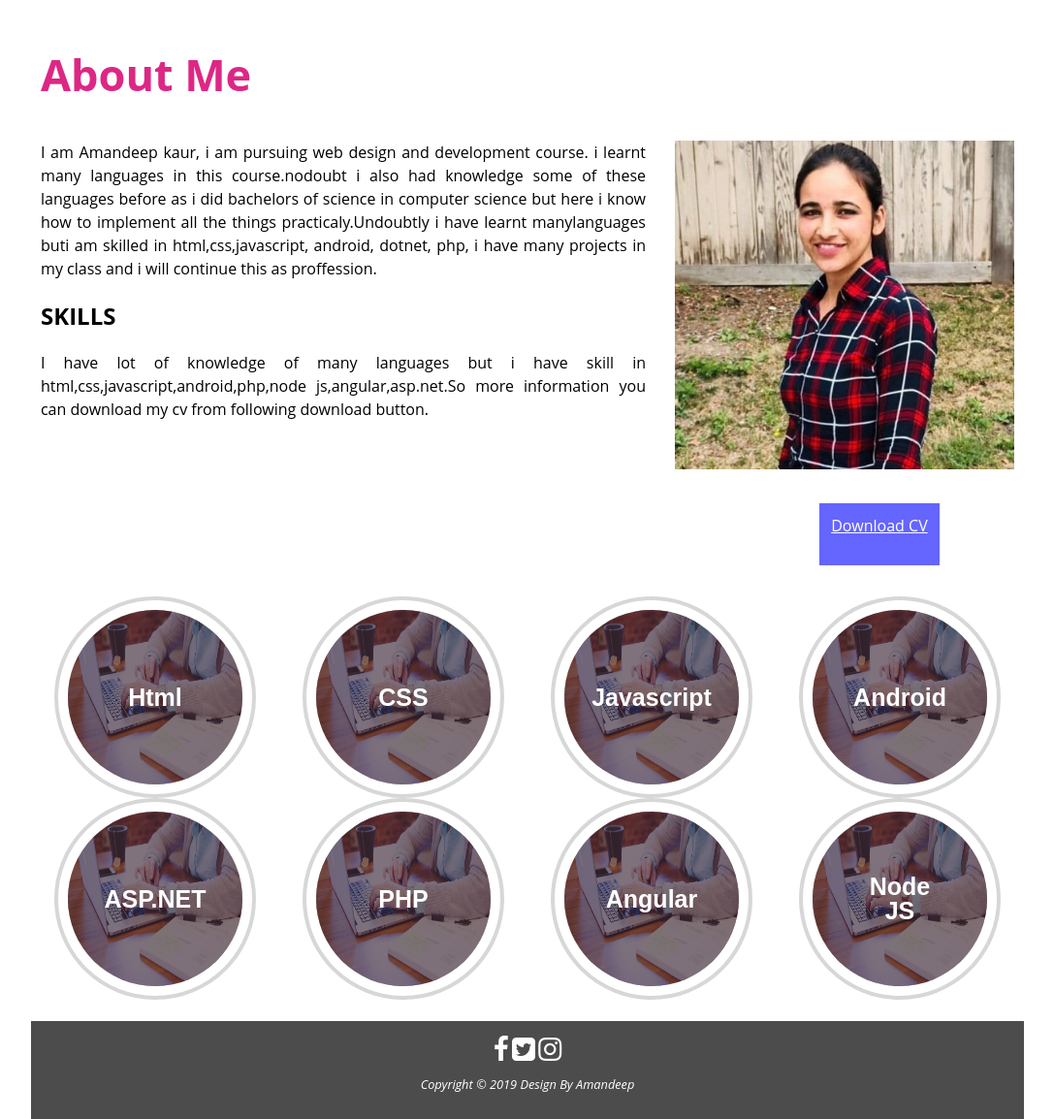
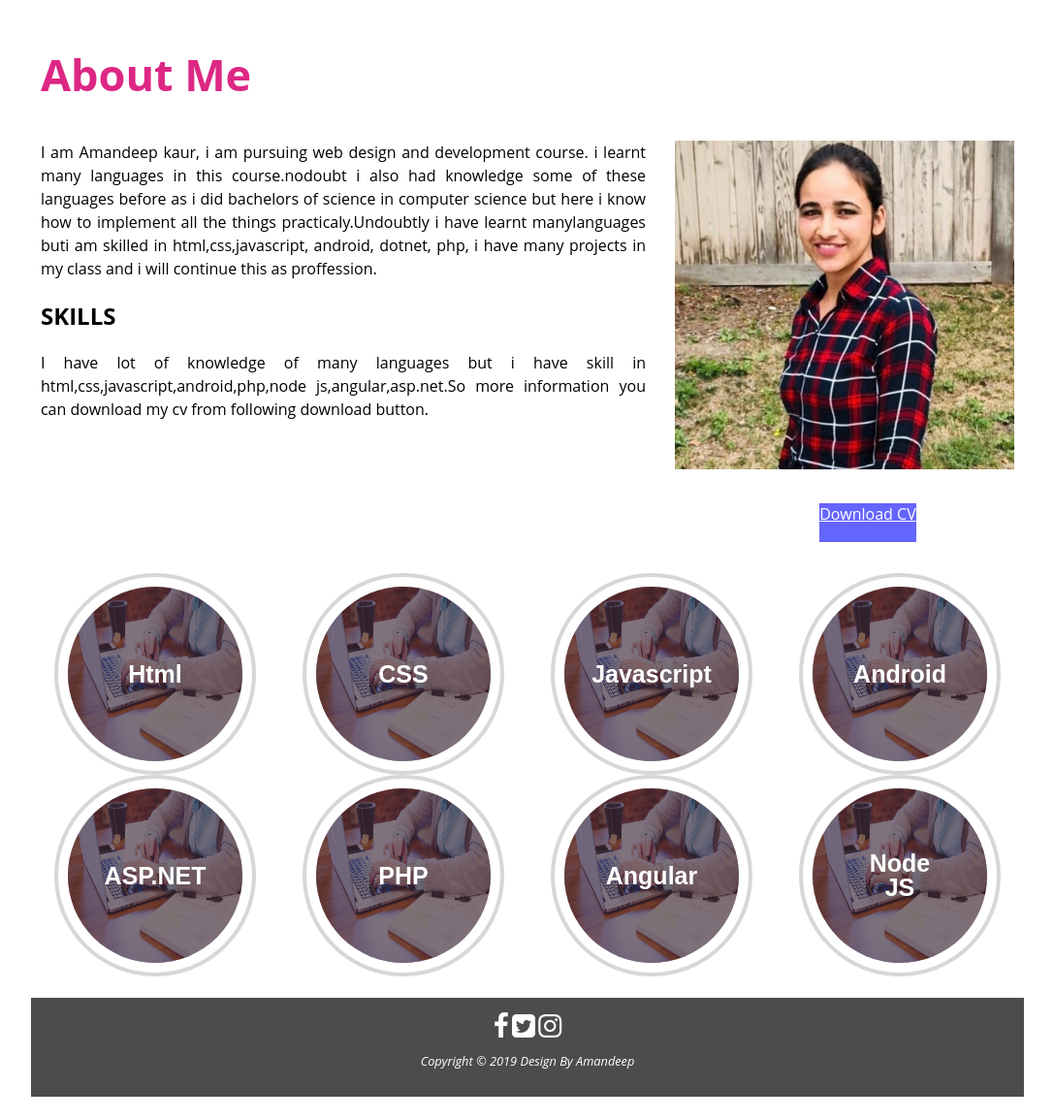
Before and after one commit to amandeep53/amandeepportfolio, a PHP site: page /About-me.php in a window 1280 px wide. Shown: the part 278-1432 px from the top of the page at 97% size, without its empty margins (96-1183 px from the left). After the commit the page ends 1409 px from the top, so only its background shows below. Run offline with PHP 8.4, Linux system fonts and the light colour scheme.

Commit message:
Update style.css

```diff
--- a/style/style.css
+++ b/style/style.css
@@ -40,7 +40,7 @@ body
     color: white;
 }
 .btn2{
-       padding: 12px;
+       padding: 1opx;
 
 }
 
```
